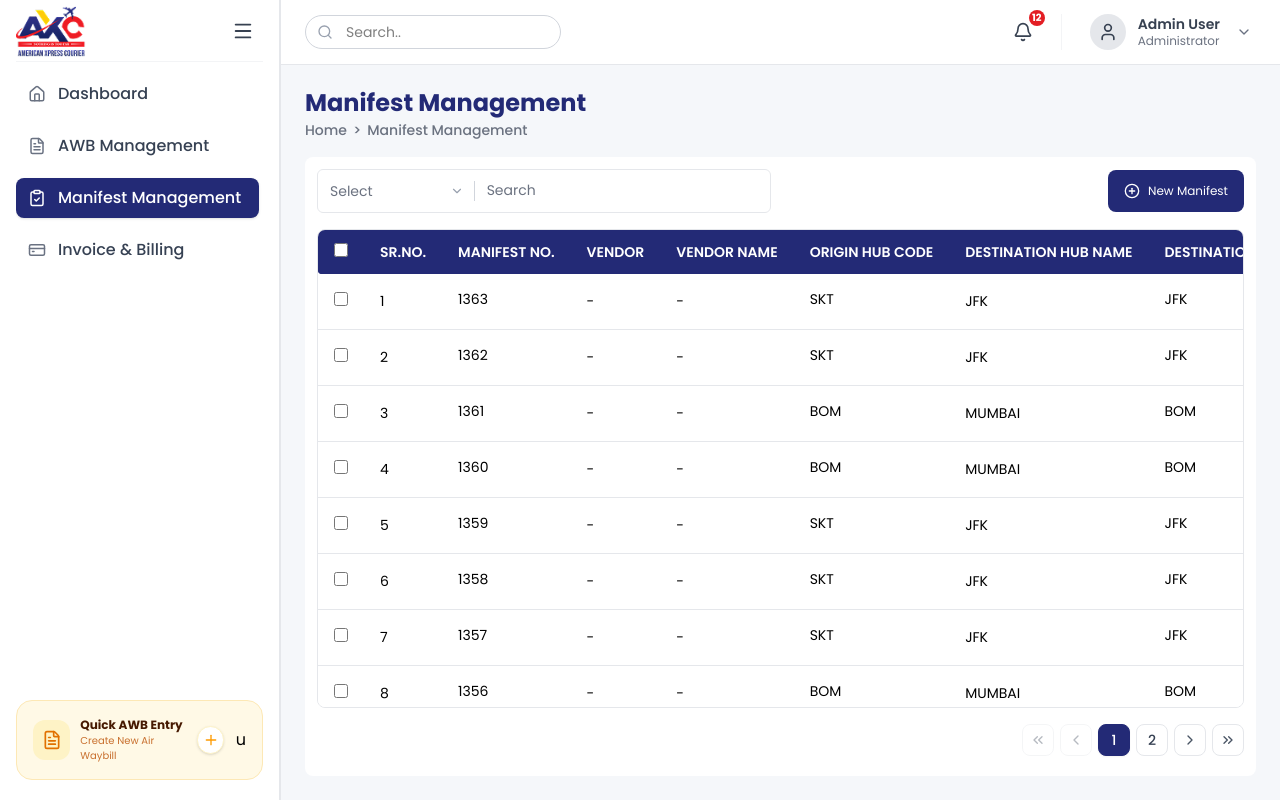
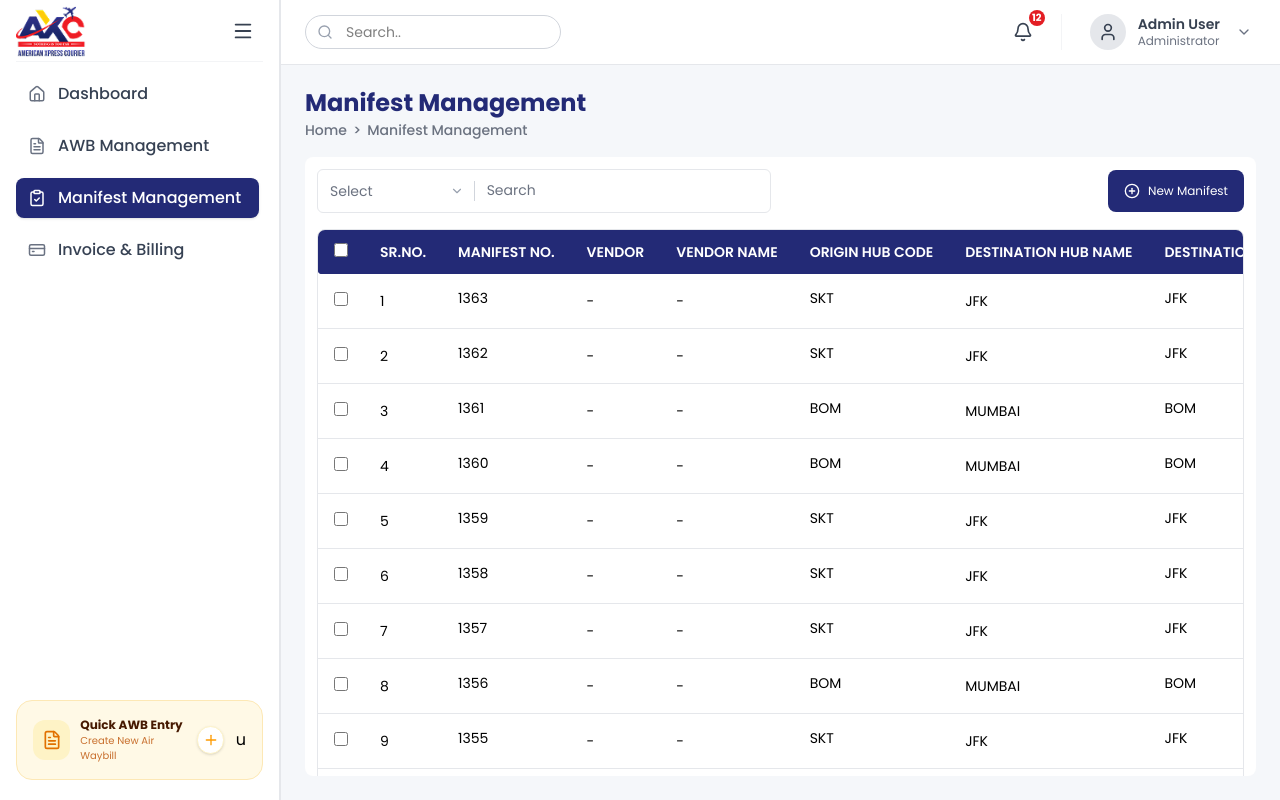
Before and after one commit to UswaNadeem242/axc-dashboard, a Next.js app: page /manifest in a window 1280 px wide. Built offline with nearby package versions, Linux system fonts and the light colour scheme.

Commit message:
style(UI): UPDATE

```diff
--- a/app/awb-entries/page.tsx
+++ b/app/awb-entries/page.tsx
@@ -57,7 +57,6 @@ export default function AwbEntriesPage() {
   }, [data]);
 
   const handleDelete = (row: AwbEntry) => {
-
     if (confirm(`Are you sure you want to delete AWB ${row.awbNumber}?`)) {
       setData((prev) => prev.filter((item) => item.awbNumber !== row.awbNumber));
       setSelectedIds((prev) => prev.filter((id) => id !== row.awbNumber));
@@ -70,6 +69,7 @@ export default function AwbEntriesPage() {
   const handlePdf2 = (row: AwbEntry) => console.log("View PDF 2", row.awbNumber);
   const handleInv = (row: AwbEntry) => console.log("View INV", row.awbNumber);
   const handleEdit = (row: AwbEntry) => console.log("Edit AWB", row.awbNumber);
+  const handleView = (row: AwbEntry) => console.log("View AWB", row.awbNumber);
 
   const filteredData = data.filter((item) => {
     const query = searchQuery.toLowerCase();
@@ -104,7 +104,7 @@ export default function AwbEntriesPage() {
   }, [searchQuery]);
 
   return (
-    <div className="relative bg-white p-4 rounded-lg w-full flex-1 flex flex-col min-h-0 overflow-hidden shadow-sm border border-axc-border">
+    <div className="relative bg-white p-4 rounded-lg w-full flex-1 flex flex-col min-h-0  shadow-sm border border-axc-border  overflow-x-hidden overflow-y-scroll [&::-webkit-scrollbar]:w-1 [&::-webkit-scrollbar-track]:bg-transparent [&::-webkit-scrollbar-thumb]:bg-axc-gray/40 [&::-webkit-scrollbar-thumb]:rounded-lg">
       <div className="flex flex-wrap justify-between items-center gap-3 mb-4 shrink-0">
         <FilterSearch
           options={[
@@ -154,48 +154,14 @@ export default function AwbEntriesPage() {
         </div>
       )}
 
-
       <div className="flex-1 min-h-0 flex flex-col">
-
-        {activeTags.length > 0 && (
-          <div className="flex flex-wrap items-center gap-2 mb-2 shrink-0 border-axc-gray">
-            {activeTags.map((tag, idx) => {
-              const colors = [
-                "border-slate-200 bg-slate-50 text-slate-700 ",
-                "border-axc-red/30 bg-axc-red/5 text-axc-red",
-                "border-axc-yellow/30 bg-axc-yellow/5 text-axc-dark-yellow",
-                "border-axc-green/30 bg-axc-green/5 text-axc-dark-green",
-                "border-axc-sky/30 bg-axc-sky/5 text-axc-sky",
-                "border-axc-blue/30 bg-axc-blue/5 text-axc-blue",
-                "border-purple-200 bg-purple-50 text-purple-700",
-                "border-pink-200 bg-pink-50 text-pink-700",
-              ];
-              const colorClass = colors[idx % colors.length];
-
-              return (
-                <span
-                  key={tag}
-                  className={`flex items-center gap-1.5 rounded-full border px-3 py-1 text-sm font-medium transition ${colorClass}`}
-                >
-                  {tag}
-                  <X
-                    size={14}
-                    className="cursor-pointer hover:opacity-70 transition-opacity"
-                    onClick={() => removeTag(tag)}
-                  />
-                </span>
-              );
-            })}
-          </div>
-        )}
-
-
         <CommonTable
           headings={AwbEntryheading}
           data={filteredData}
           onEdit={handleEdit}
 
           onDelete={handleDelete}
+          onView={handleView}
           currentPage={page}
           totalPages={totalPages}
           onPageChange={(p) => setPage(p)}
--- a/app/manifest/page.tsx
+++ b/app/manifest/page.tsx
@@ -1,7 +1,7 @@
 "use client";
 
 import React, { useState, useEffect } from "react";
-import { X , PlusCircleIcon,} from "lucide-react";
+import { X, PlusCircleIcon } from "lucide-react";
 
 import CommonTable from "../src/common/table";
 import { ManifestHeading, ManifestEntry, initialManifestData } from "../src/constant";
@@ -57,6 +57,7 @@ export default function AllManifestPage() {
   };
 
   const handleEdit = (row: ManifestEntry) => console.log("Edit Manifest:", row.manifestNo);
+  const handleView = (row: ManifestEntry) => console.log("View Manifest:", row.manifestNo);
 
   const handleDelete = (row: ManifestEntry) => {
     const confirmed = confirm(`Are you sure you want to delete manifest ${row.manifestNo}?`);
@@ -65,9 +66,6 @@ export default function AllManifestPage() {
     setSelectedIds((prev) => prev.filter((id) => id !== row.manifestNo));
     showToast({ variant: "success", message: "Manifest deleted." });
   };
-
-  const handleBagging = (row: ManifestEntry) => console.log("Bagging Manifest:", row.manifestNo);
-  const handlePdf = (row: ManifestEntry) => console.log("View Manifest PDF:", row.manifestNo);
 
   const filteredData = data.filter((item) => {
     const query = searchQuery.toLowerCase();
@@ -100,8 +98,8 @@ export default function AllManifestPage() {
   }, [searchQuery]);
 
   return (
-    <div className="relative bg-white p-3 rounded-[8px] w-full h-[calc(100vh-160px)] flex flex-col overflow-hidden [scrollbar-width:none] [&::-webkit-scrollbar]:hidden">
-      <div className="flex flex-wrap justify-between items-center gap-3 mb-4">
+    <div className="relative bg-white p-3 rounded-[8px] w-full h-[calc(100vh-160px)] flex flex-col  overflow-x-hidden overflow-y-scroll [&::-webkit-scrollbar]:w-1 [&::-webkit-scrollbar-track]:bg-transparent [&::-webkit-scrollbar-thumb]:bg-axc-gray/40 [&::-webkit-scrollbar-thumb]:rounded-lg">
+      <div className="flex flex-wrap justify-between items-center gap-3 mb-4 ">
         <div className="flex flex-wrap items-center gap-3">
           {selectedIds.length > 0 && (
             <span className="text-xs font-semibold text-axc-gray">{selectedIds.length} selected</span>
@@ -122,7 +120,7 @@ export default function AllManifestPage() {
           />
         </div>
 
-        <Button label="New Manifest" href="/manifest/new-manifest" variant="primary" icon={PlusCircleIcon}/>
+        <Button label="New Manifest" href="/manifest/new-manifest" variant="primary" icon={PlusCircleIcon} />
       </div>
 
       {activeTags.length > 0 && (
@@ -162,8 +160,7 @@ export default function AllManifestPage() {
         data={filteredData}
         onEdit={handleEdit}
         onDelete={handleDelete}
-        onBagging={handleBagging}
-        onPdf={handlePdf}
+        onView={handleView}
         currentPage={page}
         totalPages={totalPages}
         onPageChange={(p) => setPage(p)}
--- a/app/src/common/table.tsx
+++ b/app/src/common/table.tsx
@@ -1,8 +1,7 @@
 "use client";
 
 import React, { useState } from "react";
-import { showToast } from "./toast";
-import { Eye, Pencil, Trash2, Copy, PackageCheck, FileText } from "lucide-react";
+import { Eye, Pencil, Trash2 } from "lucide-react";
 import CommonPagination from "./pagination";
 
 interface Heading {
@@ -21,8 +20,6 @@ interface CommonTableProps {
   onView?: (row: any) => void;
   onEdit?: (row: any) => void;
   onDelete?: (row: any) => void;
-  onBagging?: (row: any) => void;
-  onPdf?: (row: any) => void;
   itemsPerPage?: number;
   currentPage?: number;
   totalPages?: number;
@@ -48,8 +45,6 @@ const CommonTable = ({
   onView,
   onEdit,
   onDelete,
-  onBagging,
-  onPdf,
   totalPages: propTotalPages,
   currentPage = 1,
   onPageChange,
@@ -74,20 +69,9 @@ const CommonTable = ({
   const colSpan = headings.length + (selectable ? 1 : 0);
 
   // =========================================================
-  // COPY ROW
-  // =========================================================
-  const copyRow = async (row: any) => {
-    await navigator.clipboard.writeText(JSON.stringify(row, null, 2));
-    showToast({ variant: "success", message: "Row copied." });
-  };
-
-  // =========================================================
   // TRUNCATE
   // =========================================================
-  const truncateText = (
-    text: string,
-    maxLength = 8
-  ) => {
+  const truncateText = (text: string, maxLength = 8) => {
     if (!text) return "-";
     return text.length > maxLength ? `${text.slice(0, maxLength)}...` : text;
   };
@@ -107,6 +91,7 @@ const CommonTable = ({
     if (!onSelectionChange) return;
     onSelectionChange(selectedIds.includes(id) ? selectedIds.filter((item) => item !== id) : [...selectedIds, id]);
   };
+
   const getStatusClasses = (status: string) => {
     switch (status) {
       case "Arrived":
@@ -121,11 +106,13 @@ const CommonTable = ({
   };
 
   return (
-    <div className={`flex flex-col flex-1 min-h-0 ${className}`}>
-      <div className="flex flex-col flex-1 min-h-0 overflow-hidden rounded-lg border border-axc-border bg-white">
-        <div className="overflow-x-auto overflow-y-hidden flex-1 min-h-0">
-          <table className="w-full min-w-full border-collapse text-left text-sm">
-            <thead className="sticky top-0 z-10">
+    <div className={`flex flex-col ${className}`}>
+      <div className="flex flex-col overflow-hidden rounded-lg border border-axc-border">
+        <div
+          className="overflow-x-auto overflow-y-hidden [&::-webkit-scrollbar]:h-1 [&::-webkit-scrollbar-track]:bg-transparent  [&::-webkit-scrollbar-thumb]:bg-axc-gray/40 [&::-webkit-scrollbar-thumb]:rounded-lg"
+        >
+          <table className="w-max min-w-full border-collapse text-left text-sm">
+            <thead>
               <tr className="bg-axc-navy text-white">
                 {selectable && (
                   <th className="w-10 bg-axc-navy rounded-l-sm px-4 py-3">
@@ -138,12 +125,9 @@ const CommonTable = ({
                     onClick={() => heading.sortable && onSort?.(heading.key)}
                     className={`bg-axc-navy px-4 py-3  text-regular-semibold uppercase  whitespace-nowrap ${index === 0 && !selectable ? "rounded-l-sm" : ""} ${index === headings.length - 1 ? "rounded-r-sm" : ""} ${heading.sortable ? "cursor-pointer select-none" : ""} `}
                   >
-                    <span className="inline-flex items-center gap-1">
-                      {heading.label}
-                    </span>
+                    <span className="inline-flex items-center gap-1">{heading.label}</span>
                   </th>
                 ))}
-
               </tr>
             </thead>
             <tbody className="divide-y divide-axc-border">
@@ -164,7 +148,12 @@ const CommonTable = ({
                   <tr key={index} className="bg-white transition hover:bg-axc-light-bg">
                     {selectable && (
                       <td className="px-4 py-3">
-                        <input type="checkbox" checked={selectedIds.includes(row[rowKey])} onChange={() => toggleRow(row[rowKey])} className="h-3.5 w-3.5 accent-axc-blue" />
+                        <input
+                          type="checkbox"
+                          checked={selectedIds.includes(row[rowKey])}
+                          onChange={() => toggleRow(row[rowKey])}
+                          className="h-3.5 w-3.5 accent-axc-blue"
+                        />
                       </td>
                     )}
                     {headings.map((heading) => (
@@ -200,16 +189,7 @@ const CommonTable = ({
                                   <Pencil size={16} />
                                 </button>
                               )}
-                              {onBagging && (
-                                <button
-                                  type="button"
-                                  onClick={() => onBagging(row)}
-                                  className="inline-flex items-center justify-center rounded-md border border-axc-navy/30  p-1.5 text-axc-navy transition hover:bg-axc-navy/10 "
-                                  title="Bagging"
-                                >
-                                  <PackageCheck size={17} />
-                                </button>
-                              )}
+
                               {onDelete && (
                                 <button
                                   type="button"
@@ -218,26 +198,6 @@ const CommonTable = ({
                                   title="Delete"
                                 >
                                   <Trash2 size={16} />
-                                </button>
-                              )}
-                              {/* {onCopy && (
-                                <button
-                                  type="button"
-                                  onClick={() => copyRow(row)}
-                                  className="inline-flex items-center justify-center rounded-md border border-axc-dark-gray/30  p-1.5 text-axc-dark-gray transition hover:bg-axc-dark-gray/10"
-                                  title="Copy"
-                                >
-                                  <Copy size={16} />
-                                </button>
-                              )} */}
-                              {onPdf && (
-                                <button
-                                  type="button"
-                                  onClick={() => onPdf(row)}
-                                  className="inline-flex items-center justify-center rounded-md border border-axc-blue/30  p-1.5 text-axc-blue transition hover:bg-axc-blue/10"
-                                  title="View PDF"
-                                >
-                                  <FileText size={16} />
                                 </button>
                               )}
                             </div>
@@ -275,7 +235,7 @@ const CommonTable = ({
 
       {!hidePagination && computedTotalPages >= 1 && (
         <div className="mt-2 flex shrink-0 justify-end">
-          <CommonPagination currentPage={activePage} totalPages={computedTotalPages} onPageChange={onPageChange ?? (() => { })} />
+          <CommonPagination currentPage={activePage} totalPages={computedTotalPages} onPageChange={onPageChange ?? (() => {})} />
         </div>
       )}
     </div>
```
